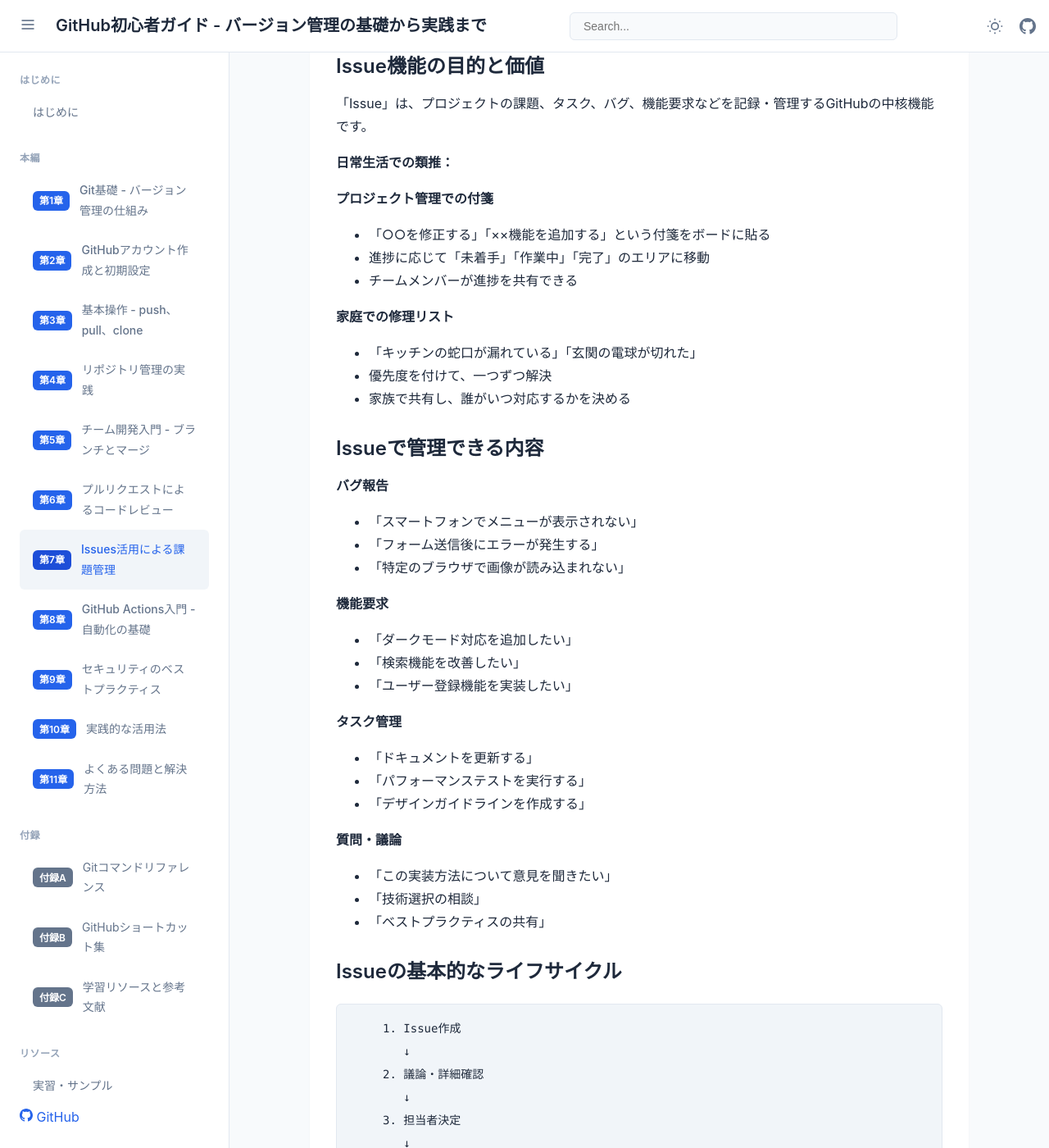
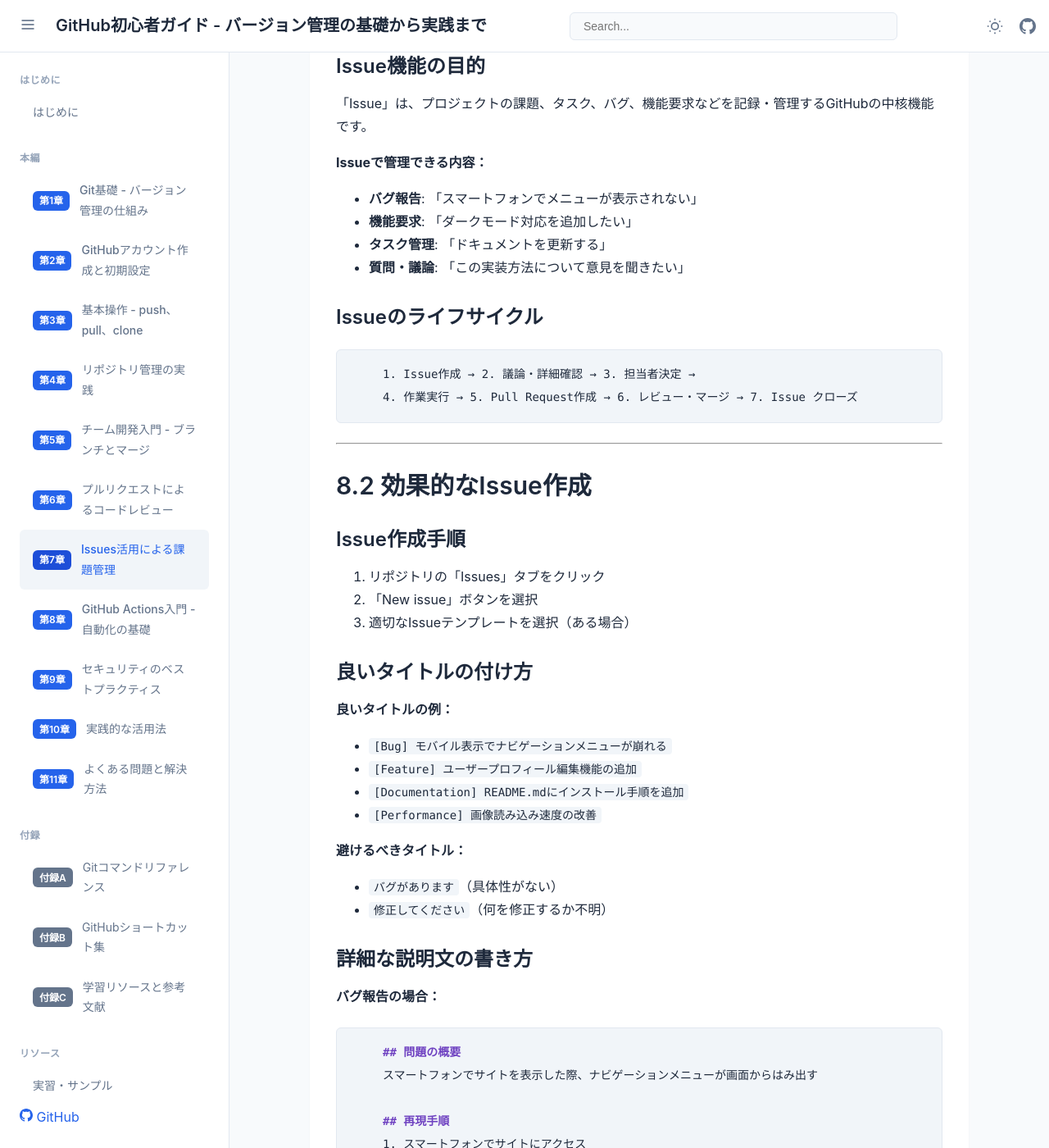
Before and after one commit to itdojp/github-guide-for-beginners-book, a Jekyll site: the page built from docs/src/chapter-issue-management/index.md, in a window 1280 px wide and 1400 px high, scrolled down 477 px. Shown: the whole window at 82% size. Built offline with Jekyll 4.4.1, drawn with Linux system fonts in a browser that asks for light colours; some of the changed text lies outside the part shown.

Commit message:
Optimize chapter 8 (Issue management) for better performance
- Streamline Issue management chapter to prevent browser hanging
- Maintain all essential content while removing excessive detail
- Focus on practical usage and core concepts
- Reduce page size while preserving educational value

🤖 Generated with [Claude Code](https://claude.ai/code)

Co-Authored-By: Claude <noreply@anthropic.com>

````diff
--- a/docs/src/chapter-issue-management/index.md
+++ b/docs/src/chapter-issue-management/index.md
@@ -10,77 +10,36 @@ layout: book
 
 ---
 
-## 8.1 Issueとは何か
+## 8.1 Issueとは
 
-### Issue機能の目的と価値
+### Issue機能の目的
 
 「Issue」は、プロジェクトの課題、タスク、バグ、機能要求などを記録・管理するGitHubの中核機能です。
 
-**日常生活での類推：**
+**Issueで管理できる内容：**
+- **バグ報告**: 「スマートフォンでメニューが表示されない」
+- **機能要求**: 「ダークモード対応を追加したい」
+- **タスク管理**: 「ドキュメントを更新する」
+- **質問・議論**: 「この実装方法について意見を聞きたい」
 
-**プロジェクト管理での付箋**
-- 「○○を修正する」「××機能を追加する」という付箋をボードに貼る
-- 進捗に応じて「未着手」「作業中」「完了」のエリアに移動
-- チームメンバーが進捗を共有できる
-
-**家庭での修理リスト**
-- 「キッチンの蛇口が漏れている」「玄関の電球が切れた」
-- 優先度を付けて、一つずつ解決
-- 家族で共有し、誰がいつ対応するかを決める
-
-### Issueで管理できる内容
-
-**バグ報告**
-- 「スマートフォンでメニューが表示されない」
-- 「フォーム送信後にエラーが発生する」
-- 「特定のブラウザで画像が読み込まれない」
-
-**機能要求**
-- 「ダークモード対応を追加したい」
-- 「検索機能を改善したい」
-- 「ユーザー登録機能を実装したい」
-
-**タスク管理**
-- 「ドキュメントを更新する」
-- 「パフォーマンステストを実行する」
-- 「デザインガイドラインを作成する」
-
-**質問・議論**
-- 「この実装方法について意見を聞きたい」
-- 「技術選択の相談」
-- 「ベストプラクティスの共有」
-
-### Issueの基本的なライフサイクル
+### Issueのライフサイクル
 
 ```
-1. Issue作成
-   ↓
-2. 議論・詳細確認
-   ↓
-3. 担当者決定
-   ↓
-4. 作業実行
-   ↓
-5. Pull Request作成
-   ↓
-6. レビュー・マージ
-   ↓
-7. Issue クローズ
+1. Issue作成 → 2. 議論・詳細確認 → 3. 担当者決定 →
+4. 作業実行 → 5. Pull Request作成 → 6. レビュー・マージ → 7. Issue クローズ
 ```
 
 ---
 
-## 8.2 Issueの作成と管理
+## 8.2 効果的なIssue作成
 
-### 効果的なIssue作成手順
+### Issue作成手順
 
-**Step 1: 新しいIssueの作成**
-
-1. GitHubリポジトリの「Issues」タブをクリック
+1. リポジトリの「Issues」タブをクリック
 2. 「New issue」ボタンを選択
 3. 適切なIssueテンプレートを選択（ある場合）
 
-**Step 2: タイトルの設定**
+### 良いタイトルの付け方
 
 **良いタイトルの例：**
 - `[Bug] モバイル表示でナビゲーションメニューが崩れる`
@@ -91,17 +50,16 @@ layout: book
 **避けるべきタイトル：**
 - `バグがあります`（具体性がない）
 - `修正してください`（何を修正するか不明）
-- `これ`（内容が全く分からない）
 
-**Step 3: 詳細な説明文の記載**
+### 詳細な説明文の書き方
 
 **バグ報告の場合：**
 ```markdown
 ## 問題の概要
-スマートフォンでサイトを表示した際、ナビゲーションメニューが画面からはみ出してしまいます。
+スマートフォンでサイトを表示した際、ナビゲーションメニューが画面からはみ出す
 
 ## 再現手順
-1. スマートフォン（または開発者ツールのモバイル表示）でサイトにアクセス
+1. スマートフォンでサイトにアクセス
 2. ハンバーガーメニューをタップ
 3. メニューが開くが、右端が画面外に表示される
 
@@ -111,64 +69,45 @@ layout: book
 ## 環境情報
 - デバイス: iPhone 12
 - ブラウザ: Safari 15.0
-- 画面サイズ: 390px × 844px
-
-## スクリーンショット
-[画像を添付]
-
-## 追加情報
-Androidでも同様の問題を確認しています。
 ```
 
 **機能要求の場合：**
 ```markdown
 ## 機能の概要
-ユーザーがアカウント情報（名前、メールアドレス、プロフィール画像）を編集できる機能を追加したい。
+ユーザーがアカウント情報を編集できる機能を追加したい
 
 ## 背景・理由
-現在、ユーザーはアカウント作成後に情報を変更できません。プロフィール画像の更新や名前の修正の要望が多く寄せられています。
+プロフィール画像の更新や名前の修正の要望が多数寄せられている
 
 ## 必要な機能
 - [ ] プロフィール編集ページの作成
 - [ ] 名前・メールアドレスの編集フォーム
 - [ ] プロフィール画像のアップロード機能
 - [ ] バリデーション機能
-- [ ] 変更確認メール送信
-
-## 想定するUI
-[モックアップ画像またはワイヤーフレーム]
-
-## 技術的検討事項
-- 画像アップロードの形式・サイズ制限
-- メールアドレス変更時の認証フロー
-- データベーススキーマの変更が必要
 ```
 
-### ラベル機能による分類管理
+---
 
-**基本的なラベル分類：**
+## 8.3 ラベルとマイルストーン
+
+### 基本的なラベル分類
 
 **種類別ラベル**
-- `bug`：バグ報告
-- `enhancement`：機能改善
-- `feature`：新機能
-- `documentation`：ドキュメント関連
-- `question`：質問・相談
+- `bug`: バグ報告
+- `enhancement`: 機能改善
+- `feature`: 新機能
+- `documentation`: ドキュメント関連
+- `question`: 質問・相談
 
 **優先度ラベル**
-- `priority: high`：緊急対応が必要
-- `priority: medium`：通常の優先度
-- `priority: low`：余裕があるときに対応
+- `priority: high`: 緊急対応が必要
+- `priority: medium`: 通常の優先度
+- `priority: low`: 余裕があるときに対応
 
 **難易度ラベル**
-- `good first issue`：初心者向け
-- `help wanted`：外部協力者歓迎
-- `advanced`：高度な技術知識が必要
-
-**ステータスラベル**
-- `in progress`：作業中
-- `needs review`：レビュー待ち
-- `blocked`：他の課題に依存
+- `good first issue`: 初心者向け
+- `help wanted`: 外部協力者歓迎
+- `advanced`: 高度な技術知識が必要
 
 ### マイルストーンによる進捗管理
 
@@ -177,81 +116,42 @@ Androidでも同様の問題を確認しています。
 **バージョンベース**
 - `v1.0.0 リリース`（2024年3月末）
 - `v1.1.0 機能追加`（2024年6月末）
-- `v2.0.0 大規模改修`（2024年12月末）
 
 **機能ベース**
 - `ユーザー認証機能`
 - `モバイル対応`
 - `パフォーマンス改善`
 
-**期間ベース**
-- `2024年Q1目標`
-- `春の機能追加`
-- `年末リリース準備`
-
 ---
 
-## 8.3 プロジェクトボードによる視覚的管理
+## 8.4 GitHub Projects
 
-### GitHub Projects の基本機能
+### プロジェクトボードの基本
 
-GitHub Projects は、Issueやプルリクエストを視覚的に管理できるカンバン形式のプロジェクト管理ツールです。
+GitHub Projects は、Issueやプルリクエストを視覚的に管理できるカンバン形式のツールです。
 
-**プロジェクトボードの構成要素：**
+**基本的なカラム構成：**
+- `Backlog`: まだ着手していないタスク
+- `To Do`: 次に取り組む予定のタスク
+- `In Progress`: 現在作業中のタスク
+- `Review`: レビュー待ちのタスク
+- `Done`: 完了したタスク
 
-**カラム（列）**
-- `Backlog`：まだ着手していないタスク
-- `To Do`：次に取り組む予定のタスク
-- `In Progress`：現在作業中のタスク
-- `Review`：レビュー待ちのタスク
-- `Done`：完了したタスク
-
-**カード**
-- IssueやPull Requestが自動的にカードとして表示
-- ドラッグ&ドロップで簡単に移動可能
-- 進捗に応じてカラム間を移動
-
-### プロジェクトボード作成手順
-
-**Step 1: 新しいプロジェクトの作成**
+### プロジェクト作成手順
 
 1. リポジトリの「Projects」タブをクリック
 2. 「New project」を選択
-3. プロジェクト名を入力（例：「Webサイト改善プロジェクト」）
+3. プロジェクト名を入力
 4. テンプレートを選択（Basic kanban がおすすめ）
 
-**Step 2: カラムのカスタマイズ**
+### 実践的な活用例
 
-**デフォルトカラム：**
-- To do
-- In progress
-- Done
-
-**カスタマイズ例：**
-- `企画・設計`
-- `開発待ち`
-- `開発中`
-- `テスト中`
-- `レビュー待ち`
-- `完了`
-
-**Step 3: IssueをProjectに追加**
-
-1. 既存のIssueから追加：Issue詳細画面で「Projects」を設定
-2. プロジェクトボードから追加：「Add cards」でIssueを検索・選択
-3. 新規Issue作成時に自動追加：自動化ルールを設定
-
-### 効果的なプロジェクト管理の実践
-
-**個人プロジェクトでの活用例：**
-
+**個人プロジェクト：**
 ```
-【個人ブログリニューアルプロジェクト】
-
+【個人ブログリニューアル】
 Backlog:
 - SEO対策の実装
 - コメント機能の追加
-- 多言語対応
 
 To Do:
 - レスポンシブデザインの改善
@@ -260,40 +160,16 @@ To Do:
 In Progress:
 - ダークモード対応 (Issue #15)
 
-Review:
-- 読み込み速度改善 (PR #12)
-
 Done:
 - ナビゲーションメニューの修正
 - フッターデザインの更新
 ```
 
-**チームプロジェクトでの活用例：**
-
-```
-【ECサイト開発プロジェクト】
-
-設計フェーズ:
-- 要件定義書の作成
-- データベース設計
-- API設計
-
-開発待ち:
-- 商品一覧ページ作成 (担当: 田中さん)
-- 決済機能実装 (担当: 佐藤さん)
-
-開発中:
-- ユーザー登録機能 (担当: 鈴木さん)
-- ショッピングカート (担当: 田中さん)
-```
-
 ---
 
-## 8.4 チーム開発でのIssue活用
+## 8.5 チーム開発での活用
 
-### 効果的なチームコミュニケーション
-
-**Issue での議論のベストプラクティス：**
+### 効果的なコミュニケーション
 
 **建設的な議論の進め方**
 - 事実に基づいた客観的な意見交換
@@ -301,42 +177,9 @@ Done:
 - 決定事項の明確な記録
 - 次のアクションステップの明示
 
-**良いコミュニケーション例：**
-```markdown
-## 技術選択の相談
+### 担当者の割り当て
 
-現在、画像最適化の実装方法について検討しています。
-以下の選択肢で迷っています：
-
-### 選択肢A: Next.js Image コンポーネント
-**メリット：**
-- 自動的な画像最適化
-- 遅延読み込み対応
-- WebP形式への自動変換
-
-**デメリット：**
-- Next.js への依存
-- 設定が複雑
-
-### 選択肢B: 画像CDNサービス（Cloudinary）
-**メリット：**
-- 高度な画像処理機能
-- キャッシュ機能
-- 管理画面での操作
-
-**デメリット：**
-- 外部サービスへの依存
-- コスト発生
-
-@team-members の皆さんの意見をお聞かせください。
-特に、コスト面とメンテナンス性についてアドバイスいただけると助かります。
-```
-
-### 担当者の割り当てとコラボレーション
-
-**担当者設定の効果的な方法：**
-
-**明確な責任分担**
+**効果的な方法：**
 - 1つのIssueに対して主担当者を1名設定
 - 複雑なタスクの場合は、サブ担当者も指定
 - レビューア（reviewer）の事前指定
@@ -346,45 +189,50 @@ Done:
 - 遅延が発生する場合の早期報告
 - 完了時の成果物の説明
 
-**サポート体制**
-- 質問や相談がしやすい環境づくり
-- メンターの指定（初心者の場合）
-- ペアプログラミングの活用
+---
 
-### 継続的な改善とふりかえり
+## 8.6 Issue管理の実践テクニック
 
-**プロジェクト管理の改善サイクル：**
+### 効率的な検索とフィルタリング
 
-**定期的な見直し**
-- 週次：個人の進捗確認とタスク調整
-- 月次：プロジェクト全体の進捗とボトルネック分析
-- 四半期：プロセス改善と目標見直し
+**基本的な検索クエリ：**
+- `is:open`: オープンなもののみ
+- `is:closed`: クローズされたもののみ
+- `author:username`: 特定ユーザーが作成
+- `assignee:username`: 特定ユーザーに割り当て
+- `label:bug`: 特定ラベル付き
+- `milestone:"v1.0"`: 特定マイルストーン
 
-**メトリクスの活用**
-- Issue の平均解決時間
-- 各ラベル別の課題数推移
-- チームメンバー別の作業負荷
-- マイルストーン達成率
+### Issue テンプレートの活用
 
-**改善アクション例：**
+**バグ報告テンプレート例：**
 ```markdown
-## 月次ふりかえり結果
+## バグの概要
+[簡潔な説明]
 
-### よかった点
-- Issue の詳細な説明により、誤解が減少
-- プロジェクトボードで進捗が可視化された
-- レビュー待ち時間が短縮された
+## 再現手順
+1.
+2.
+3.
 
-### 改善が必要な点
-- バグ報告のテンプレートが不十分
-- 優先度の判断基準が曖昧
-- テスト環境での確認が不足
+## 期待する動作
+[正常時の動作]
 
-### 来月のアクション
-- [ ] バグ報告テンプレートの改善
-- [ ] 優先度判断ガイドラインの作成
-- [ ] テスト手順チェックリストの導入
+## 実際の動作
+[現在の問題のある動作]
+
+## 環境情報
+- OS:
+- ブラウザ:
+- バージョン:
 ```
+
+### 自動化の活用
+
+**便利な自動化機能：**
+- Pull Request作成時の自動Issue参照
+- 特定ラベル付与時の担当者自動割り当て
+- マイルストーン達成時の自動通知
 
 ---
 
@@ -405,7 +253,7 @@ Done:
 **チーム開発での実践**
 - 建設的な議論とコミュニケーション
 - 担当者割り当てとコラボレーション
-- 継続的な改善とふりかえり
+- 効率的な検索とフィルタリング
 
 **プロジェクト管理の効果**
 - 作業の透明性と説明責任の向上
@@ -419,4 +267,4 @@ Done:
 □ ラベルとマイルストーンを効果的に活用できる
 □ プロジェクトボードでタスクを視覚的に管理できる
 □ チーム開発でのIssue活用方法を理解している
-□ 継続的な改善プロセスを実践できる
+□ 検索・フィルタリング機能を使いこなせる
````
